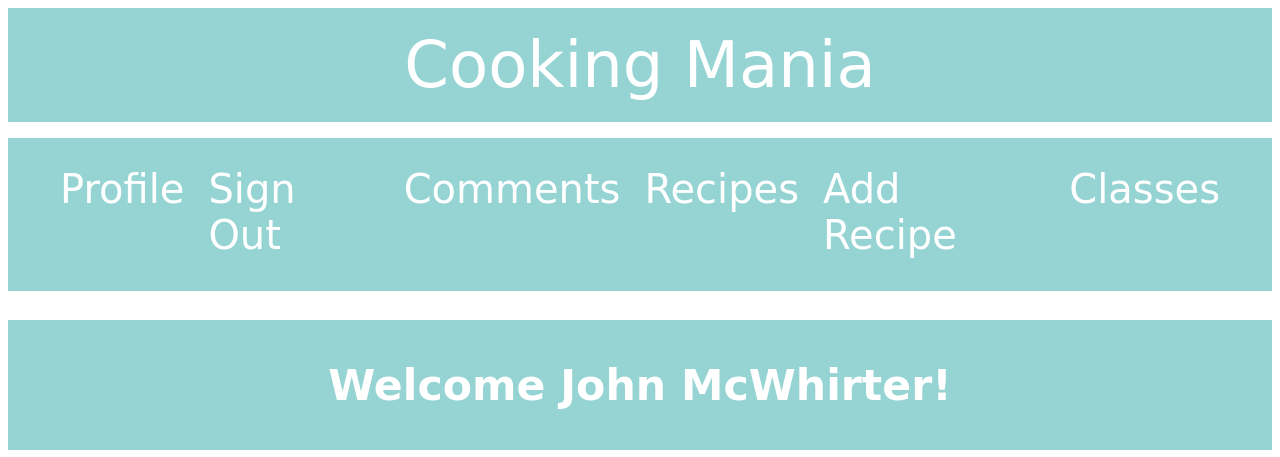
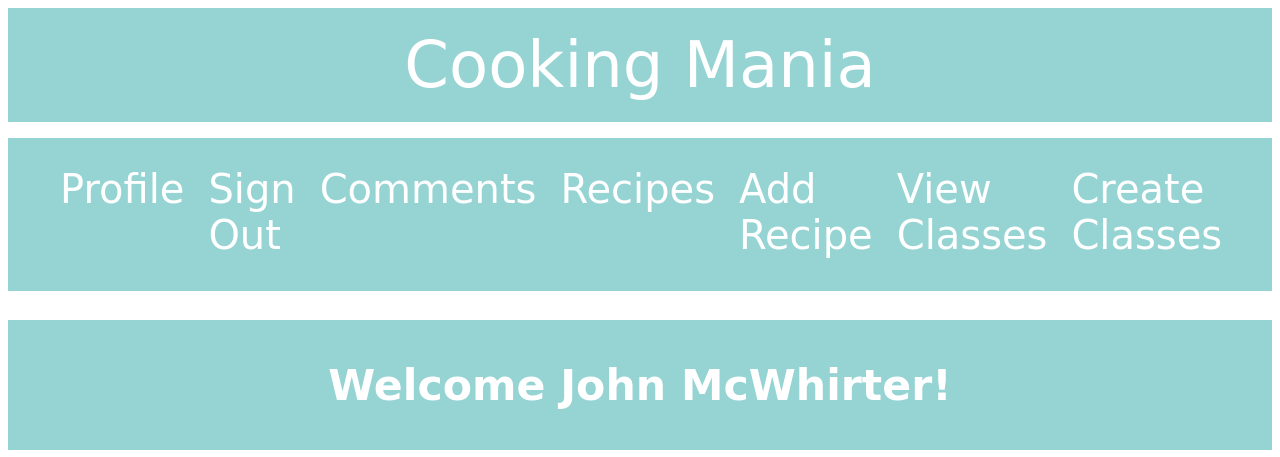
Before and after one commit to jmcwhirter1608/CookingMania, a PHP site: page /ProfilePage.php in a window 1280 px wide. Shown: the top 457 px of the page. Run offline with PHP 8.4, Linux system fonts and the light colour scheme; a user stored in the database is signed in; data comes from the database, SQL or seed files in the repository.

Commit message:
Included classes links on navbar

```diff
--- a/navbar.php
+++ b/navbar.php
@@ -29,13 +29,18 @@
                 if(isset($_SESSION['User_type'])){
                     switch($_SESSION['User_type']){
                         case 3:
+                            echo '<li><a href="class_reg.php">Class Registration</a></li>';
+                            echo '<li> <a href="view_class_a.php">View Classes</a></li>';
                             break;
                         case 2:
                           echo '<li> <a href="view_teacher_recipe.php">View Your Recipes</a></li>';
                           echo '<li> <a href="create_recipe.php">Add Recipe</a></li>';
+                          echo '<li> <a href="view_class_a.php">View Classes</a></li>';
                           break;
                         case 1:
                           echo '<li> <a href="create_recipe.php">Add Recipe</a></li>';
+                          echo '<li> <a href="view_class_a.php">View Classes</a></li>';
+                          echo '<li> <a href="create_class.php">Create Classes</a></li>';
                           break;
                         default:
                             echo '<li> <a href="create_recipe.php">Add Recipe</a></li>';
@@ -45,7 +50,6 @@
 
 
                 ?>
-                <li><a href="Shri.php">Classes</a></li>
             </ul>
         </div>
     </nav>
```
